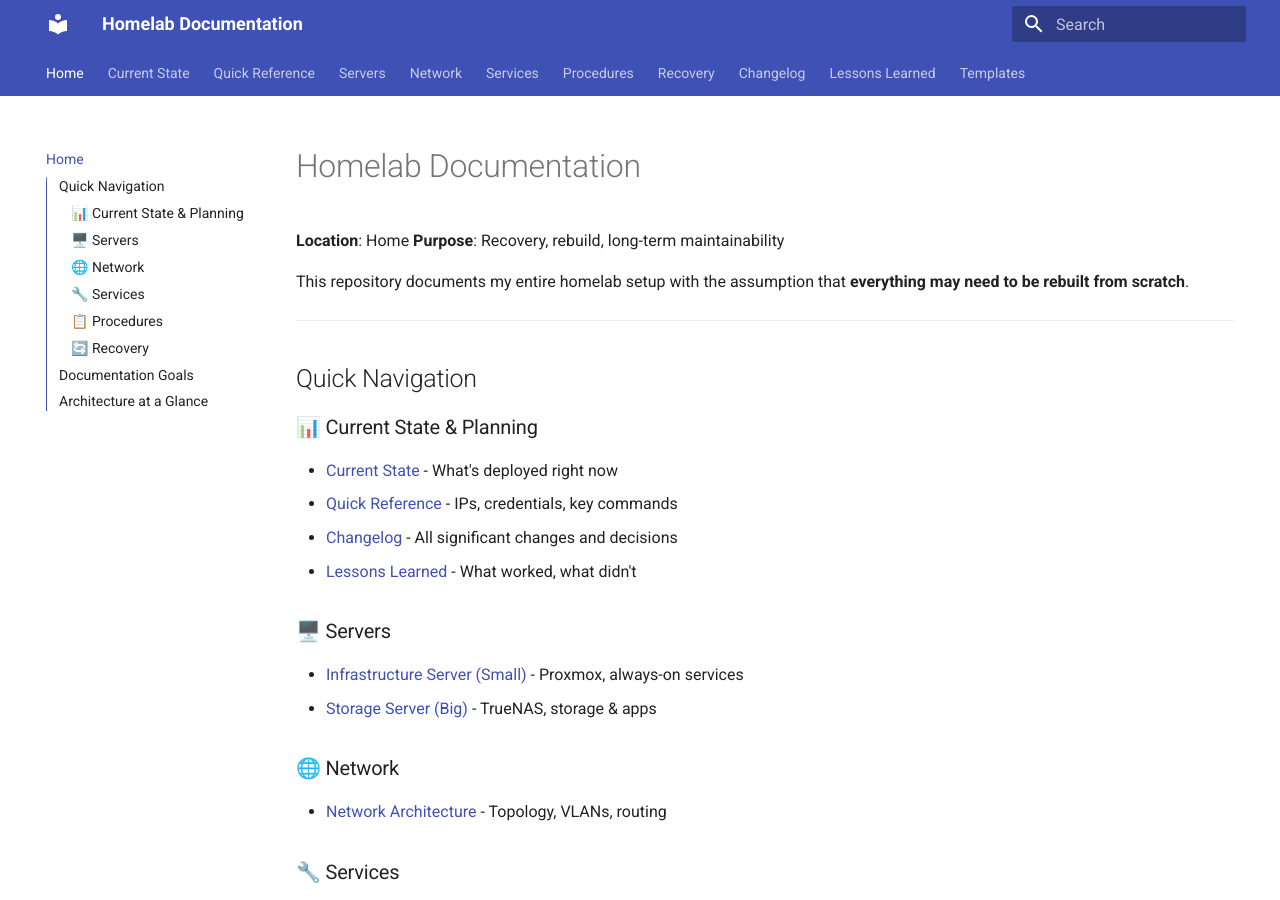
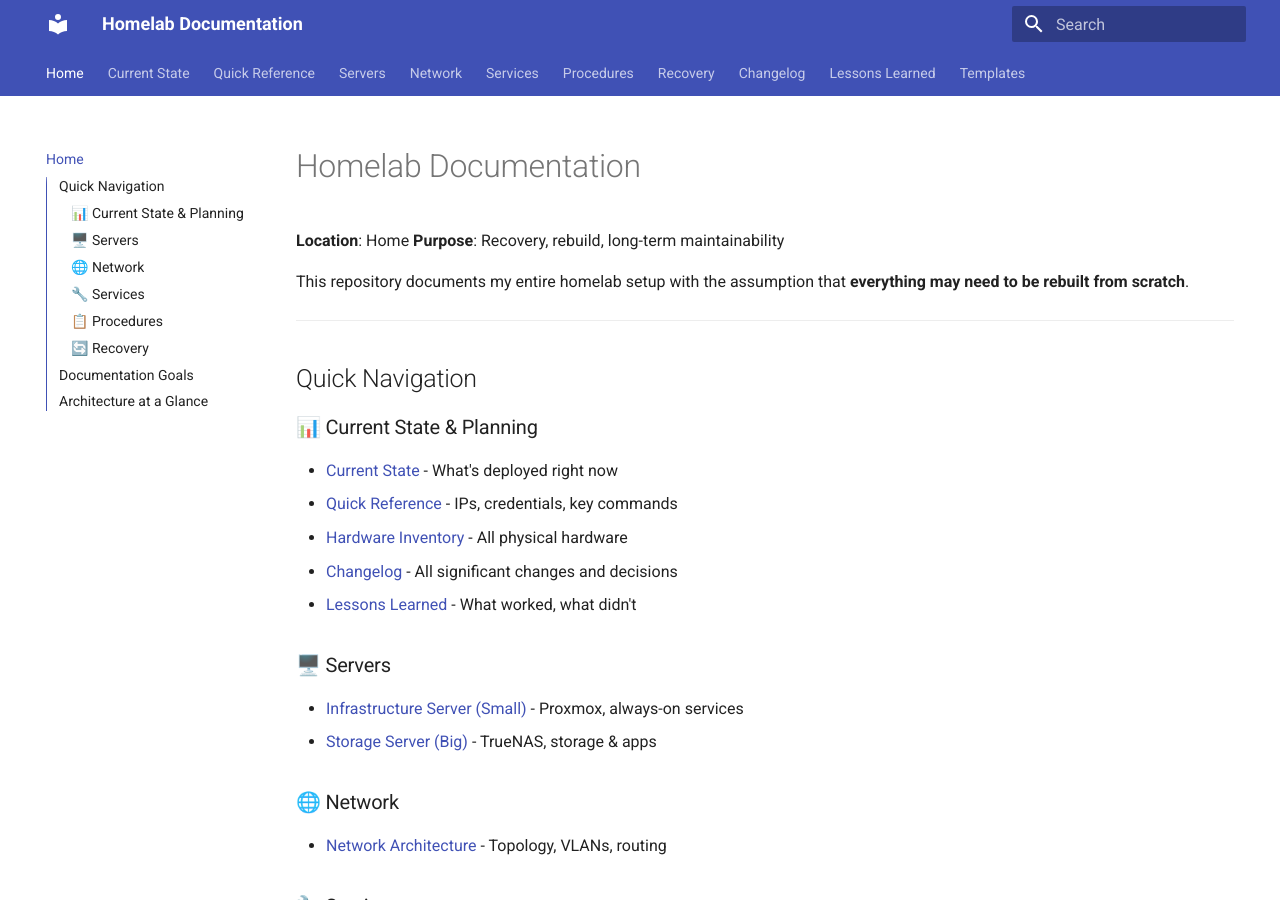
Before and after one commit to Benle90/homelab-docs-public, an MkDocs documentation site: the page built from docs/README.md, in a window 1280 px wide and 900 px high. Built offline with MkDocs 1.6.1 and Material for MkDocs 9.7.7, drawn with Linux system fonts in a browser that asks for light colours.

Commit message:
Add Hardware Inventory link to README

```diff
--- a/docs/README.md
+++ b/docs/README.md
@@ -12,6 +12,7 @@ This repository documents my entire homelab setup with the assumption that **eve
 ### 📊 Current State & Planning
 - [Current State](current-state.md) - What's deployed right now
 - [Quick Reference](QUICK-REFERENCE.md) - IPs, credentials, key commands
+- [Hardware Inventory](inventory.md) - All physical hardware
 - [Changelog](CHANGELOG.md) - All significant changes and decisions
 - [Lessons Learned](LESSONS-LEARNED.md) - What worked, what didn't
 
```
